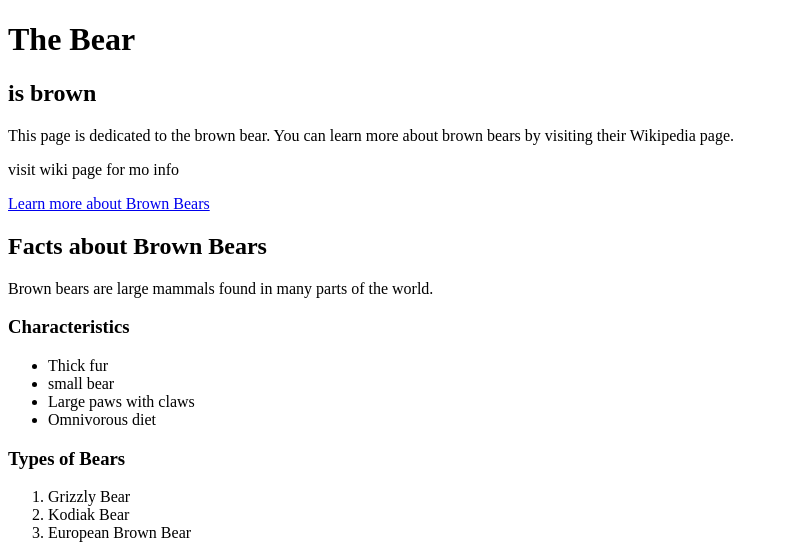
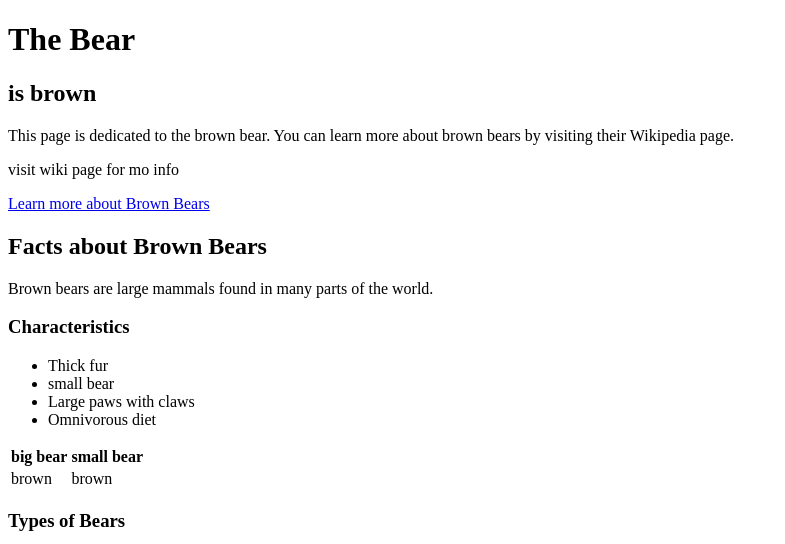
Before and after one commit to RateelB/lab2, a plain HTML site: page bear.html in a window 1280 px wide. Shown: the top 544 px of the page, without its empty margins (0-785 px from the left). Drawn offline with Linux system fonts and the light colour scheme.

Commit message:
add a able

```diff
--- a/bear.html
+++ b/bear.html
@@ -43,6 +43,12 @@
         <li>Omnivorous diet</li>
 
     </ul>
+	<table>
+<thead> <th>big bear</th> <th>small bear</th>  </thead>
+<tbody> <tr> <td>brown</td> <td>brown</td> </tr>
+</tbody>
+
+</table>
 
 
 
```
